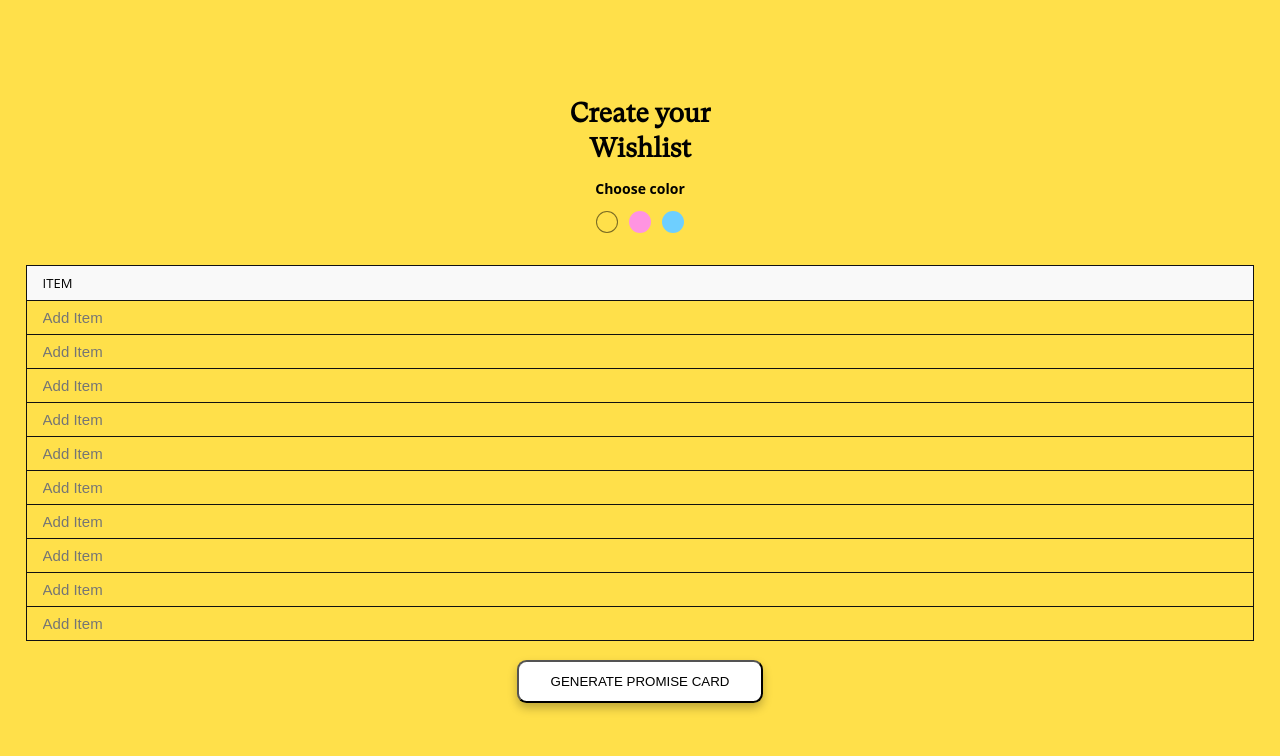
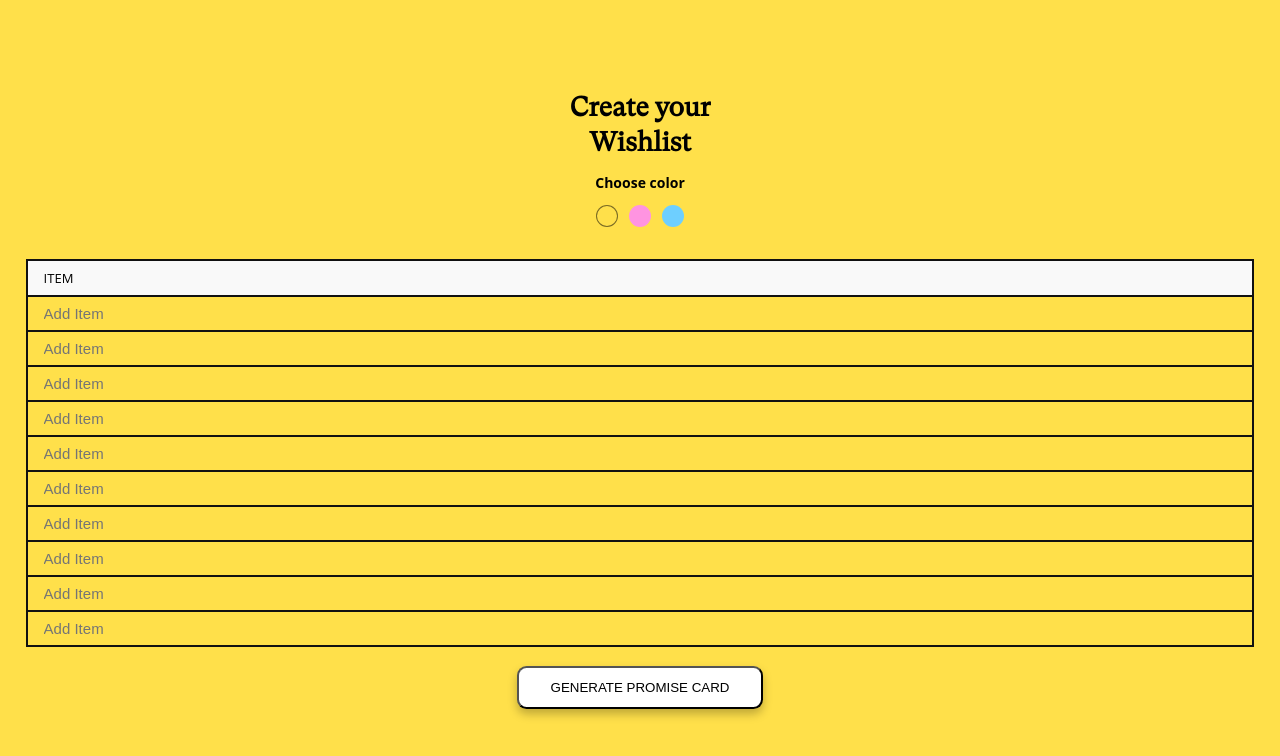
Before and after one commit to mrtoluadesina/promise-card, a React (Create React App) app: page / in a window 1280 px wide. Shown: the top 756 px of the page. Built offline with nearby package versions, Linux system fonts and the light colour scheme.

Commit message:
increase border width in styles component

```diff
--- a/src/components/Styles.js
+++ b/src/components/Styles.js
@@ -1,7 +1,7 @@
 import styled from "styled-components";
 
 export const Table = styled.div`
-  border: 1px solid #111111;
+  border: 2px solid #111111;
   display: flex;
   flex-direction: column;
   width: 100%;
@@ -9,7 +9,7 @@ export const Table = styled.div`
 `;
 
 export const Header = styled.div`
-  border-bottom: 1px solid #111111;
+  border-bottom: 2px solid #111111;
   background-color: #f9f9f9;
 `;
 
@@ -34,7 +34,7 @@ export const List = styled.ul`
 export const Input = styled.input`
   width: 100%;
   border: 0;
-  border-bottom: 1px solid #111111;
+  border-bottom: 2px solid #111111;
   padding: 0.5rem 1rem;
   background-color: transparent;
   font-size: 15px;
```
